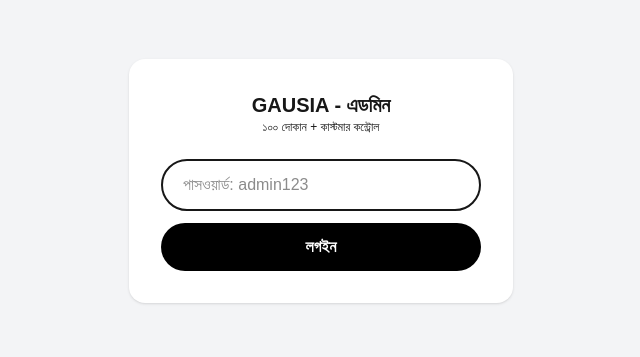
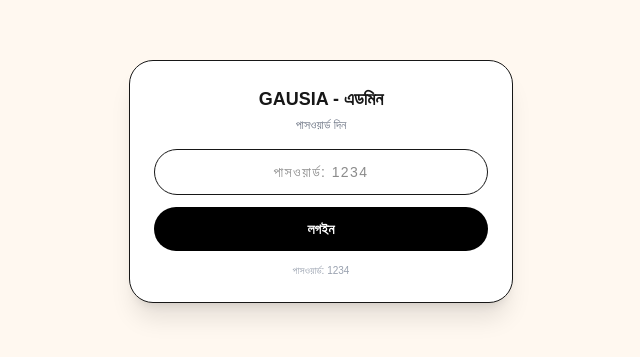
Before and after one commit to sagorroy-official-bd/my-shop, a Next.js app: page /admin in a window 1280 px wide. Shown: the part 219-576 px from the top of the page, without its empty margins (319-959 px from the left). Built offline with nearby package versions, Linux system fonts and the light colour scheme.

Commit message:
Refactor Admin component to AdminPage and update logic

```diff
--- a/app/admin/page.tsx
+++ b/app/admin/page.tsx
@@ -1,86 +1,68 @@
 "use client";
 import { useState, useEffect } from "react";
 
-type Product = { id: number; code: string; name: string; price: number; finalPrice: number; shop: string; quality: "positive" | "negative"; status: "pending" | "published" };
-
-export default function Admin() {
+export default function AdminPage(){
+  const [sellers, setSellers] = useState<any[]>([]);
+  const [products, setProducts] = useState<any[]>([]);
+  const [pass, setPass] = useState("");
   const [ok, setOk] = useState(false);
-  const [pass, setPass] = useState("");
-  const [products, setProducts] = useState<Product[]>([]);
-  const [filter, setFilter] = useState("all");
 
   useEffect(()=>{
-    const s = localStorage.getItem("gausia_admin_products");
-    if(s) setProducts(JSON.parse(s));
-    else {
-      // Demo - 100 দোকানদারের পণ্য Pending
-      const demo: Product[] = [
-        { id: 1, code: "SHOP-01-001", name: "জর্জেট শাড়ি", price: 800, finalPrice: 0, shop: "SHOP-01", quality: "positive", status: "pending" },
-        { id: 2, code: "SHOP-02-001", name: "কাতান বোরকা", price: 650, finalPrice: 0, shop: "SHOP-02", quality: "negative", status: "pending" },
-      ];
-      setProducts(demo);
-    }
+    try {
+      const s = localStorage.getItem("gausia_sellers");
+      const p = localStorage.getItem("gausia_products");
+      if(s) setSellers(JSON.parse(s));
+      if(p) setProducts(JSON.parse(p));
+      // যদি আগে লগইন করা থাকে
+      if(localStorage.getItem("gausia_admin_ok")==="yes") setOk(true);
+    } catch{}
   },[]);
 
-  const save = (list: Product[]) => { setProducts(list); localStorage.setItem("gausia_admin_products", JSON.stringify(list)); localStorage.setItem("gausia_products", JSON.stringify(list.filter(p=>p.status==="published"))); };
-
-  const publish = (id: number, finalPrice: number) => {
-    const updated = products.map(p=> p.id===id ? {...p, finalPrice, status: "published" as const} : p);
-    save(updated);
-    alert(`পাবলিশ হয়েছে! কোড: ${products.find(p=>p.id===id)?.code} - কাস্টমার পেজে চলে গেছে ✅`);
+  const check = () => {
+    if(pass==="1234" || pass==="admin"){
+      setOk(true);
+      localStorage.setItem("gausia_admin_ok","yes");
+    } else {
+      alert("ভুল পাসওয়ার্ড - পাসওয়ার্ড হলো: 1234");
+    }
   };
 
   if(!ok){
     return (
-      <div className="min-h-screen flex items-center justify-center bg-gray-100 p-4">
-        <div className="bg-white p-8 rounded-2xl w-full max-w-sm shadow">
-          <h1 className="font-black text-center text-xl">GAUSIA - এডমিন</h1>
-          <p className="text-center text-xs">১০০ দোকান + কাস্টমার কন্ট্রোল</p>
-          <input value={pass} onChange={e=>setPass(e.target.value)} type="password" placeholder="পাসওয়ার্ড: admin123" className="w-full border-2 rounded-full px-5 py-3 mt-6" />
-          <button onClick={()=>pass==="admin123" ? setOk(true) : alert("ভুল পাসওয়ার্ড")} className="w-full bg-black text-white rounded-full py-3 mt-3 font-bold">লগইন</button>
+      <div className="min-h-screen bg-[#fff8f0] flex items-center justify-center p-4">
+        <div className="bg-white rounded-[24px] border shadow-xl p-6 w-full max-w-sm text-center">
+          <h1 className="font-black text-lg">GAUSIA - এডমিন</h1>
+          <p className="text-xs text-gray-500 mt-1">পাসওয়ার্ড দিন</p>
+          <input value={pass} onChange={e=>setPass(e.target.value)} type="password" placeholder="পাসওয়ার্ড: 1234" className="w-full mt-4 border rounded-full px-4 py-3 text-sm text-center tracking-widest" />
+          <button onClick={check} className="w-full mt-3 bg-black text-white rounded-full py-3 font-black text-sm">লগইন</button>
+          <p className="text-[10px] text-gray-400 mt-3">পাসওয়ার্ড: 1234</p>
         </div>
       </div>
     );
   }
 
-  const filtered = products.filter(p=> filter==="all" ? true : p.status===filter);
+  return (
+    <div className="min-h-screen bg-gray-50 p-4">
+      <div className="max-w-3xl mx-auto">
+        <h1 className="font-black text-xl">👑 অ্যাডমিন প্যানেল - দোকানদার রেকর্ড</h1>
+        <p className="text-sm text-gray-500 mt-1">মোট দোকান: {sellers.length} টি | মোট প্রোডাক্ট: {products.length} টি | পাসওয়ার্ড: 1234</p>
+        <button onClick={()=>{localStorage.removeItem("gausia_admin_ok"); setOk(false);}} className="mt-2 text-xs bg-black text-white px-3 py-1 rounded-full">লগআউট</button>
 
-  return (
-    <div className="min-h-screen bg-gray-100 p-3">
-      <div className="max-w-4xl mx-auto">
-        <h1 className="font-black text-xl">এডমিন কন্ট্রোল - ৩টা পেজ</h1>
-        <div className="flex gap-2 mt-3">
-          <button onClick={()=>setFilter("all")} className={`px-4 py-2 rounded-full text-xs font-bold ${filter==="all"?"bg-black text-white":"bg-white"}`}>সব ({products.length})</button>
-          <button onClick={()=>setFilter("pending")} className={`px-4 py-2 rounded-full text-xs font-bold ${filter==="pending"?"bg-black text-white":"bg-white"}`}>Pending ({products.filter(p=>p.status==="pending").length})</button>
-          <button onClick={()=>setFilter("published")} className={`px-4 py-2 rounded-full text-xs font-bold ${filter==="published"?"bg-black text-white":"bg-white"}`}>Published ({products.filter(p=>p.status==="published").length})</button>
-        </div>
-
-        <div className="mt-4 space-y-3">
-          {filtered.map(p=>(
-            <div key={p.id} className="bg-white p-4 rounded-2xl shadow flex flex-col sm:flex-row justify-between gap-3">
-              <div>
-                <div className="font-bold text-sm">{p.code} - {p.name} {p.quality==="positive"?"✅ পজিটিভ":"⚠️ নেগেটিভ"}</div>
-                <div className="text-xs text-gray-500">দোকান: {p.shop} | কেনা: {p.price}৳ | {p.quality==="positive"?"100% অরিজিনাল":"কপি/এভারেজ"}</div>
-                <div className="text-xs mt-1">স্ট্যাটাস: <b>{p.status}</b></div>
+        <div className="grid gap-3 mt-5">
+          {sellers.map((s:any)=>(
+            <div key={s.phone} className="bg-white border rounded-xl p-4 shadow-sm">
+              <div className="font-black text-base">{s.name} ({s.code})</div>
+              <div className="text-sm mt-2">📞 ফোন: <b>{s.phone}</b></div>
+              <div className="text-sm">📍 ঠিকানা: {s.address}</div>
+              <div className="text-xs text-gray-500 mt-1">🕒 রেজিস্ট্রেশন: {s.createdAt}</div>
+              <div className="text-xs mt-2 bg-orange-50 border border-orange-100 rounded-full px-3 py-1 inline-block font-bold">এই দোকানের প্রোডাক্ট: {products.filter((p:any)=>p.shopCode===s.code).length} টি</div>
+              <div className="mt-2 text-[11px] grid grid-cols-1 gap-1">
+                {products.filter((p:any)=>p.shopCode===s.code).map((p:any)=><div key={p.id} className="bg-gray-50 rounded px-2 py-1">▪️ {p.code} - {p.name} - {p.price}৳</div>)}
               </div>
-              {p.status==="pending" ? (
-                <div className="flex items-center gap-2">
-                  <input id={`fp-${p.id}`} type="number" placeholder="বিক্রয় দাম" className="border rounded-full px-3 py-2 text-sm w-28" />
-                  <button onClick={()=>{
-                    const el = document.getElementById(`fp-${p.id}`) as HTMLInputElement;
-                    if(!el.value) return alert("বিক্রয় দাম লিখুন");
-                    publish(p.id, Number(el.value));
-                  }} className="bg-black text-white px-5 py-2 rounded-full text-xs font-bold">Publish</button>
-                </div>
-              ) : (
-                <div className="text-sm font-bold text-green-600">✅ কাস্টমার পেজে আছে - {p.finalPrice}৳ {p.quality==="positive"?"✅":"⚠️"}</div>
-              )}
             </div>
           ))}
+          {sellers.length===0 && <div className="bg-white border rounded-xl p-8 text-center text-gray-400">এখনো কোনো দোকানদার রেজিস্ট্রেশন করেনি<br/><span className="text-[11px]">নোট: রেকর্ড একই ব্রাউজারে থাকে, যে ব্রাউজারে দোকানদার রেজিস্ট্রেশন করেছে ওই ব্রাউজারেই দেখতে পাবেন</span></div>}
         </div>
-
-        <a href="/" className="bg-[#ff6a00] text-white px-6 py-2 rounded-full inline-block mt-6 text-sm font-bold">কাস্টমার পেজ দেখুন</a>
-        <a href="/seller" className="bg-black text-white px-6 py-2 rounded-full inline-block mt-6 ml-2 text-sm font-bold">দোকানদার পেজ দেখুন</a>
       </div>
     </div>
   );
```
